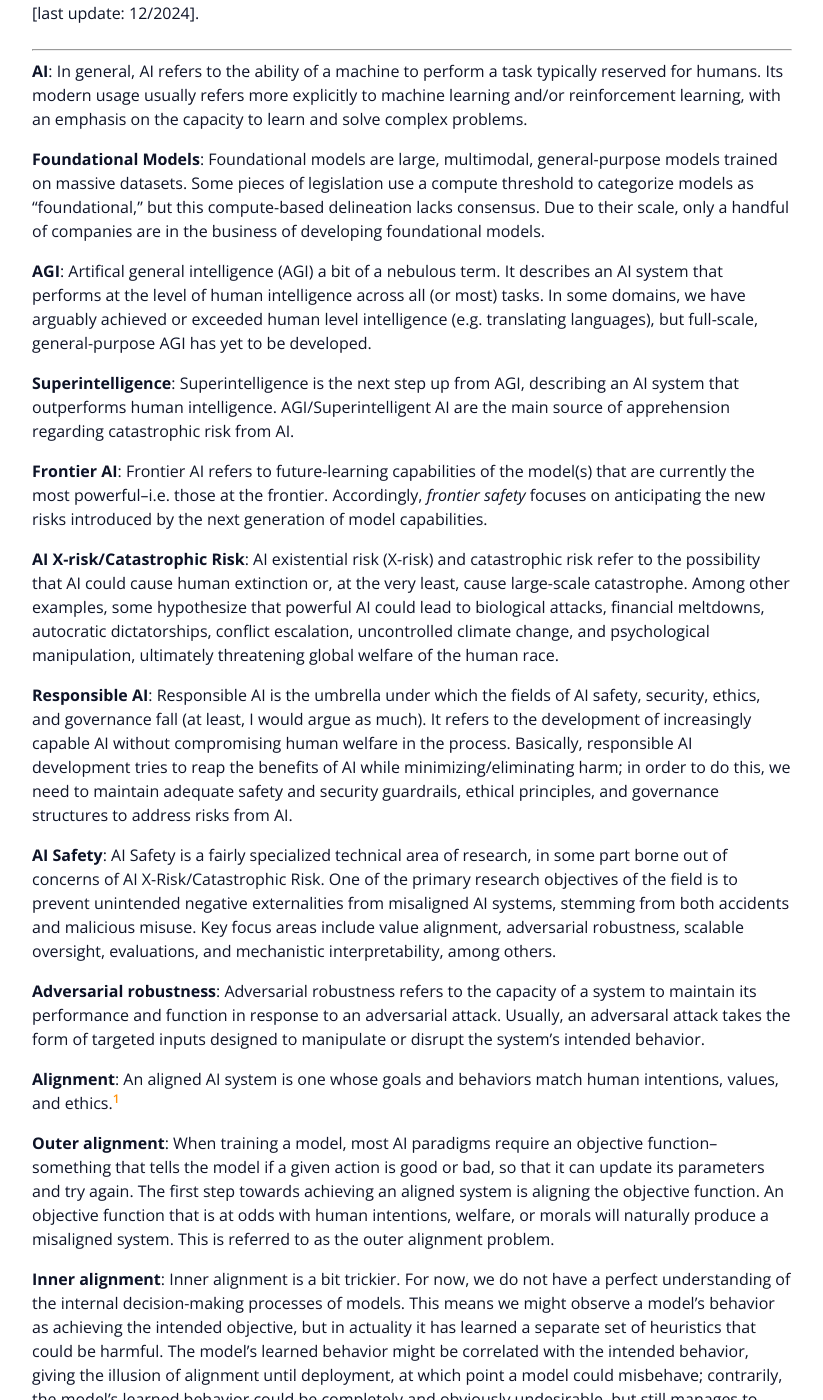
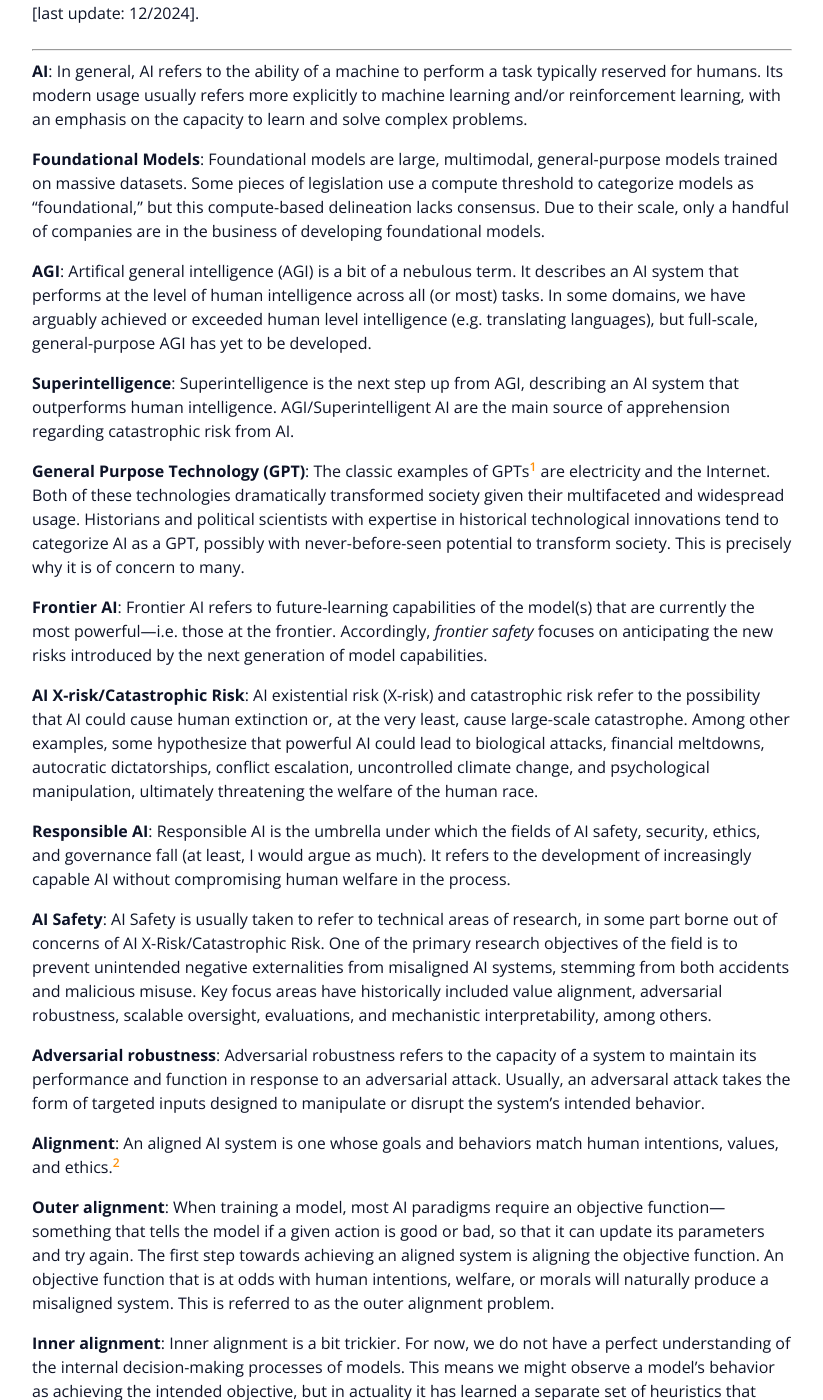
Before and after one commit to nickphayes/nickphayes.github.io, a Jekyll site: the page built from _posts/2024-12-17-definitions.md, in a window 1280 px wide and 1400 px high, scrolled down 729 px. Shown: the whole window, without its empty margins (228-1051 px from the left). Built offline with Jekyll 4.4.1, drawn with Linux system fonts in a browser that asks for light colours; some of the changed text lies outside the part shown.

Commit message:
draft done

```diff
--- a/_posts/2024-12-17-definitions.md
+++ b/_posts/2024-12-17-definitions.md
@@ -1,18 +1,18 @@
 ---
 layout: post
-title: "The Landscape of Responsible AI"
+title: "The Parlance of AI Safety, Ethics, and Governance"
 categories: "AI"
 featImg: neuralnetwork.png
-excerpt: "Defining terms to better understand the field"
-permalink: "landscape-of-responsible-ai"
+excerpt: "Providing a glossary of terms to better understand the field"
+permalink: "parlance-of-ai-safety"
 style:
 ---
 
 ---
 ### Introduction
-This post surveys the field of Responsible AI, clarifying terminology and providing context and motivations for subfields.
-It is not a typology, nor a source of exacting definitions; rather, it is an overview of the key concepts and research agendas
-popular at the time of writing.
+Think of this post as a living collection of operational concepts.
+It is not a typology, nor a source of exacting definitions; rather, it is an overview of key terminology and research agendas
+popular at the time of writing. I intend to edit and update periodically as the field evolves.
 
 [last update: 12/2024].
 
@@ -22,23 +22,25 @@
 
 **Foundational Models**: Foundational models are large, multimodal, general-purpose models trained on massive datasets. Some pieces of legislation use a compute threshold to categorize models as "foundational," but this compute-based delineation lacks consensus. Due to their scale, only a handful of companies are in the business of developing foundational models.
 
-**AGI**: Artifical general intelligence (AGI) a bit of a nebulous term. It describes an AI system that performs at the level of human intelligence across all (or most) tasks. In some domains, we have arguably achieved or exceeded human level intelligence (e.g. translating languages), but full-scale, general-purpose AGI has yet to be developed.
+**AGI**: Artifical general intelligence (AGI) is a bit of a nebulous term. It describes an AI system that performs at the level of human intelligence across all (or most) tasks. In some domains, we have arguably achieved or exceeded human level intelligence (e.g. translating languages), but full-scale, general-purpose AGI has yet to be developed.
 
 **Superintelligence**: Superintelligence is the next step up from AGI, describing an AI system that outperforms human intelligence. AGI/Superintelligent AI are the main source of apprehension regarding catastrophic risk from AI.
 
-**Frontier AI**: Frontier AI refers to future-learning capabilities of the model(s) that are currently the most powerful--i.e. those at the frontier. Accordingly, *frontier safety* focuses on anticipating the new risks introduced by the next generation of model capabilities.
+**General Purpose Technology (GPT)**: The classic examples of GPTs[^b] are electricity and the Internet. Both of these technologies dramatically transformed society given their multifaceted and widespread usage. Historians and political scientists with expertise in historical technological innovations tend to categorize AI as a GPT, possibly with never-before-seen potential to transform society. This is precisely why it is of concern to many.
 
-**AI X-risk/Catastrophic Risk**: AI existential risk (X-risk) and catastrophic risk refer to the possibility that AI could cause human extinction or, at the very least, cause large-scale catastrophe. Among other examples, some hypothesize that powerful AI could lead to biological attacks, financial meltdowns, autocratic dictatorships, conflict escalation, uncontrolled climate change, and psychological manipulation, ultimately threatening global welfare of the human race.
+**Frontier AI**: Frontier AI refers to future-learning capabilities of the model(s) that are currently the most powerful---i.e. those at the frontier. Accordingly, *frontier safety* focuses on anticipating the new risks introduced by the next generation of model capabilities.
 
-**Responsible AI**: Responsible AI is the umbrella under which the fields of AI safety, security, ethics, and governance fall (at least, I would argue as much). It refers to the development of increasingly capable AI without compromising human welfare in the process. Basically, responsible AI development tries to reap the benefits of AI while minimizing/eliminating harm; in order to do this, we need to maintain adequate safety and security guardrails, ethical principles, and governance structures to address risks from AI.
+**AI X-risk/Catastrophic Risk**: AI existential risk (X-risk) and catastrophic risk refer to the possibility that AI could cause human extinction or, at the very least, cause large-scale catastrophe. Among other examples, some hypothesize that powerful AI could lead to biological attacks, financial meltdowns, autocratic dictatorships, conflict escalation, uncontrolled climate change, and psychological manipulation, ultimately threatening the welfare of the human race.
 
-**AI Safety**: AI Safety is a fairly specialized technical area of research, in some part borne out of concerns of AI X-Risk/Catastrophic Risk. One of the primary research objectives of the field is to prevent unintended negative externalities from misaligned AI systems, stemming from both accidents and malicious misuse. Key focus areas include value alignment, adversarial robustness, scalable oversight, evaluations, and mechanistic interpretability, among others.
+**Responsible AI**: Responsible AI is the umbrella under which the fields of AI safety, security, ethics, and governance fall (at least, I would argue as much). It refers to the development of increasingly capable AI without compromising human welfare in the process.
+
+**AI Safety**: AI Safety is usually taken to refer to technical areas of research, in some part borne out of concerns of AI X-Risk/Catastrophic Risk. One of the primary research objectives of the field is to prevent unintended negative externalities from misaligned AI systems, stemming from both accidents and malicious misuse. Key focus areas have historically included value alignment, adversarial robustness, scalable oversight, evaluations, and mechanistic interpretability, among others.
 
 **Adversarial robustness**: Adversarial robustness refers to the capacity of a system to maintain its performance and function in response to an adversarial attack. Usually, an adversaral attack takes the form of targeted inputs designed to manipulate or disrupt the system's intended behavior.
 
 **Alignment**: An aligned AI system is one whose goals and behaviors match human intentions, values, and ethics.[^c]
 
-**Outer alignment**: When training a model, most AI paradigms require an objective function--something that tells the model if a given action is good or bad, so that it can update its parameters and try again. The first step towards achieving an aligned system is aligning the objective function. An objective function that is at odds with human intentions, welfare, or morals will naturally produce a misaligned system. This is referred to as the outer alignment problem.
+**Outer alignment**: When training a model, most AI paradigms require an objective function---something that tells the model if a given action is good or bad, so that it can update its parameters and try again. The first step towards achieving an aligned system is aligning the objective function. An objective function that is at odds with human intentions, welfare, or morals will naturally produce a misaligned system. This is referred to as the outer alignment problem.
 
 **Inner alignment**: Inner alignment is a bit trickier. For now, we do not have a perfect understanding of the internal decision-making processes of models. This means we might observe a model's behavior as achieving the intended objective, but in actuality it has learned a separate set of heuristics that could be harmful. The model's learned behavior might be correlated with the intended behavior, giving the illusion of alignment until deployment, at which point a model could misbehave; contrarily, the model's learned behavior could be completely and obviously undesirable, but still manages to optimize its objective function (e.g. via proxy gaming).
 
@@ -47,35 +49,27 @@
 
 **Interpretability**: Interpretability, in contrast to explainability, seeks to explain the *how* of model decision-making, emphasizing model internals.
 
-**Mechanistic Interpetability**: Mechanistic interpretability (mech interp) is
+**Mechanistic Interpetability**: Mechanistic interpretability (aka mech interp) is
 arguably the dominant paradigm within interpretability. Mech interp seeks to reverse-engineer model internals to develop a mechanistic understanding of a model's algorithms and behavioral heuristics.
 
-**Evaluations**: In general, evaluations are systematic approachs to measuring the capabilities, safety, and reliability of AI systems. Researchers focused on evaluations develop benchmarks, stress-tests, alignment-tests, and performance metrics for frontier models. Those focused on safety and capability evaluations try to develop metrics that can serve as early-warning systems for potentially harmful models.
+**Evaluations**: In general, evaluations are systematic approachs to measuring the capabilities, safety, and reliability of AI systems. Researchers focused on evaluations develop benchmarks, stress-tests, alignment-tests, and performance metrics for models. Those focused on safety and capability evaluations try to develop metrics that can serve as early-warning systems for potentially harmful models.
 
 **Scalable Oversight**: Scalable oversight refers to the tricky problem of supervising and controlling AI systems that become increasingly powerful, complex, and intelligent. Direct human supervision is both impractical and potentially impossible for sufficiently intelligent models; scalable oversight thus seeks to develop strategies for managing systems that may become far more intelligent than any human.
 
-**Multi-Agent Systems**: These are systems wherein multiple AI agents interact with one another. Multi-agent researchers tend to focus on emergent behaviors, coordination strategies, and competitive dynamics, drawing on inspiration from game theory, evolutionary biology, autonomous systems, and economics.
+**Multi-Agent AI Systems**: These are systems wherein multiple AI agents interact with one another. Multi-agent researchers tend to focus on emergent behaviors, coordination strategies, and competitive dynamics, drawing on inspiration from game theory, evolutionary biology, autonomous systems, and economics.
 
-**Trustworthy and Secure AI**: This umbrella term encompasses both efforts to make AI systems reliable and resilient. Among other principles, Trustworthy and Secure AI practitioners pursue accuracy, reliability, safety, robustness, security, and privacy in deployed systems.
-
-**Trustworthy AI**: We can invoke common conceptions of "trust" to inspire a definition for what constitutes trustworthy AI. Typically, to trust a person, you might want to know they are providing you with correct information; they will not cause you harm; they do not hold bias/prejudice against you; they will not disclose your sensitive information; they are held accountable for their actions; etc. The same goes for AI systems--we want models to be accurate, harmless, unbiased, secure, and accountable.
+**Trustworthy AI**: We can invoke common conceptions of "trust" to inspire a definition for what constitutes trustworthy AI. Typically, to trust a person, you might want to know they are providing you with correct information; they will not cause you harm; they do not hold bias/prejudice against you; they will not disclose your sensitive information; they are held accountable for their actions; etc. The same goes for AI systems--we want trustworthy models to be accurate, harmless, unbiased, secure, and accountable.
 
 **Secure AI**: AI that is protected from adversarial attacks, unauthorized access, and/or malicious misuse. Secure AI usually refers to cybersecurity, model integrity, and resilience to threat actors.
 
-**AI Assurance**: Thus far, we have implicitly outlined a wish-list for the kinds of characteristics we want intelligent systems to have. AI Assurance refers to the processes and frameworks used to actually verify that a given system has these characteristics--that it is safe, ethical, and compliant with its regulatory environment. Assurance is closely tied to auditing, risk assessment, and evaluations.
+**AI Assurance**: Many of the above terms implicitly outline a wish-list for the kinds of characteristics we want intelligent systems to have. AI Assurance refers to the processes and frameworks used to actually verify that a given system has these characteristics---that it is safe, ethical, and compliant with its regulatory environment. Assurance is closely tied to auditing, risk assessment, and evaluations.
 
 **AI Governance**: AI Governance simply refers to the processes that determine the development, deployment, and oversight of AI. It is NOT a term used to refer exclusively to governments or to regulations, but rather encompasses the full suite of norms, policies, organizations, and regulations used to control how decisions are made and implemented.
 
-**AI Geopolitics**: The study of how AI influences the geopolitical world order, power dynamics, international relations, and national security. AI Geopolitics researchers tend to focus on levers for influencing global technological competition, as well as the implications of AI on economic, military, and governmental affairs.
+**AI Geopolitics**: The study of how AI influences the geopolitical world-order, power dynamics, international relations, and national security. AI Geopolitics researchers tend to focus on levers for influencing global technological competition, as well as the implications of AI on economic, military, and governmental affairs.
 
-**General Purpose Technology (GPT)**: The classic examples of GPTs[^b] are electricity and the Internet. Both of these technologies dramatically transformed society given their multifaceted and widespread usage. Historians and political scientists with expertise in technological innovations throughout history tend to categorize AI as a GPT, possibly with never-before-seen potential to transform society. The nature of AI as a GPT is precisely why it is of concern to many.
-
-**AI Ethics**: The study of moral principles and social considerations related to AI, usually as they relate to bias, fairness, accountability, privacy, societal harm, and human value alignment.
-
-[^a]: As a fun sidenote, a few researchers have even explored taste/smell as potential sources of inspiration for AI development.
+**AI Ethics**: The study of moral principles and social considerations related to AI, usually as they relate to bias, fairness, accountability, privacy, societal harm, and human value alignment. Ethics is usually divided into three branches (applied, normative, and metaethics), though applied ethics is typically most relevant for AI.
 
 [^b]: This is truly an unfortunate acronym, but one that is popularly used. It is not the same as the GPT in ChatGPT, which stands for "generative pre-trained transformer."
 
 [^c]: This is an intentionally brief definition. Any expansion would likely become subjective or deviate from standard conceptions of what is meant by "alignment."
-
-Until relatively recently, most work in AI could be distinctly categorized as speech/language processing, computer vision, or robotics. These fields arguably emulate the main ways in which humans interact with the world--through sight (computer vision), sound (speech/language processing), and physical touch (robotics)[^a]. Crucially, early models in these fields were quite small and specialized in comparison to today's models.
```
